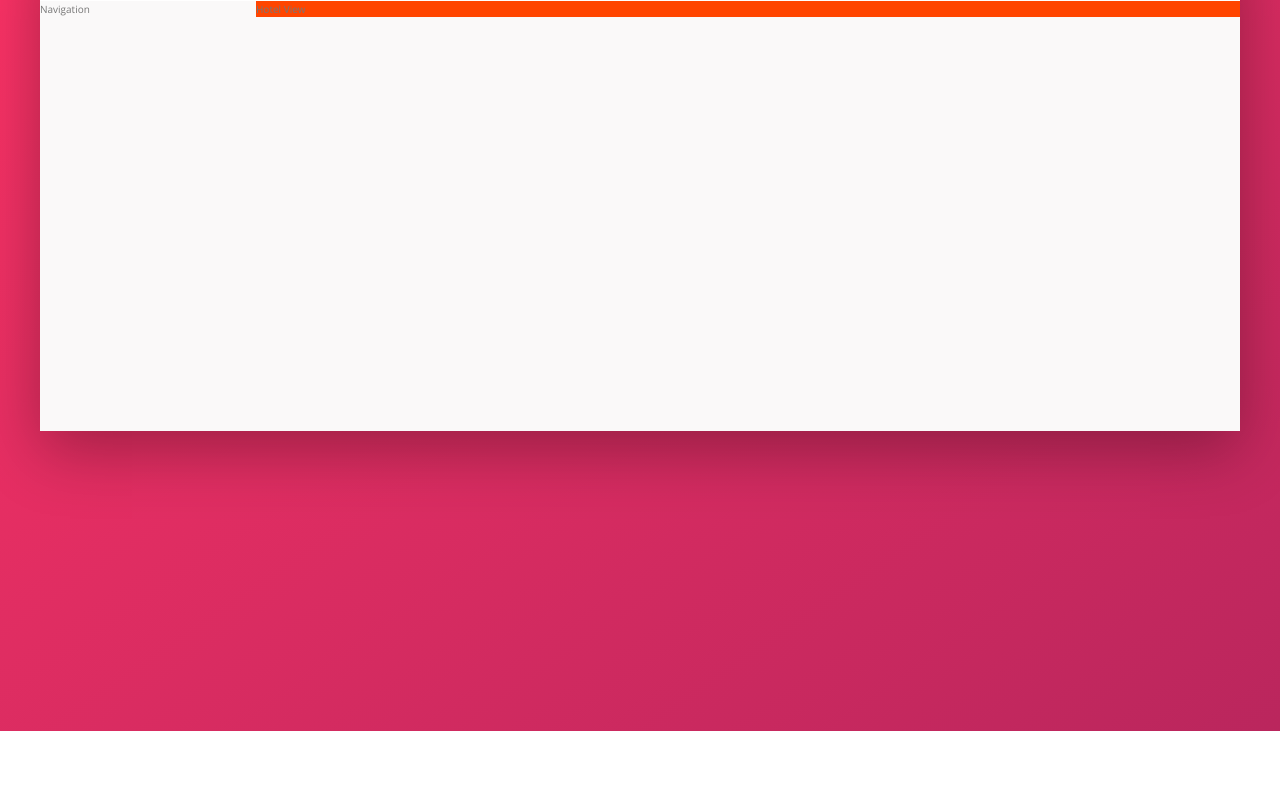
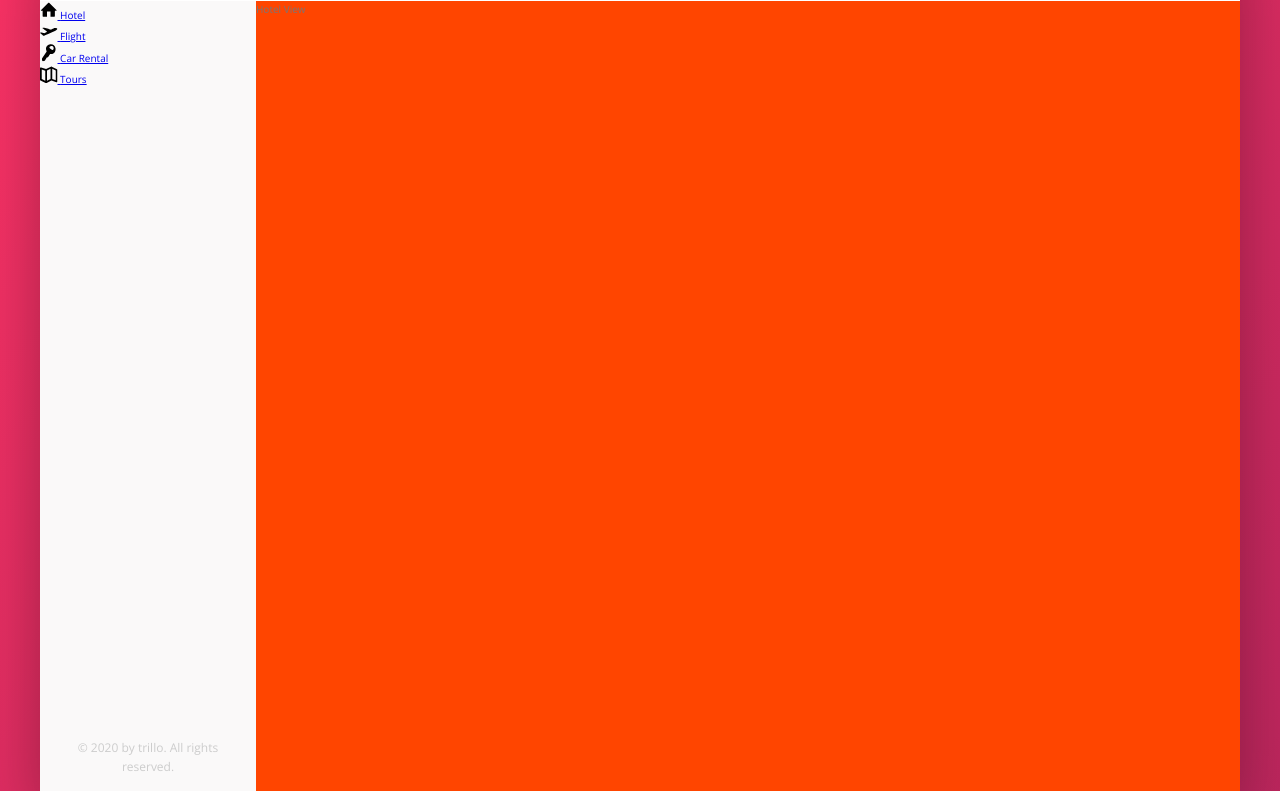
Before and after one commit to nikkisato/Trillo_Project, a website: page index.html in a window 1280 px wide. Shown: the part 149-940 px from the top of the page. Before the commit the page ends 880 px from the top, so only its background shows below. Drawn offline with nearby package versions, Linux system fonts and the light colour scheme.

Commit message:
finished part 1

```diff
--- a/index.html
+++ b/index.html
@@ -56,7 +56,47 @@
         </nav>
       </header>
       <div class="content">
-        <nav class="sidebar">Navigation</nav>
+        <nav class="sidebar">
+          <ul class="side-nav">
+            <li class="side-nav__item">
+              <a href="#" class="side-nav__link">
+                <svg class="side-nav__icon">
+                  <use xlink:href="img/sprite.svg#icon-home"></use>
+                </svg>
+                <span>Hotel</span>
+              </a>
+            </li>
+
+            <li class="side-nav__item">
+              <a href="#" class="side-nav__link">
+                <svg class="side-nav__icon">
+                  <use xlink:href="img/sprite.svg#icon-aircraft-take-off"></use>
+                </svg>
+                <span>Flight</span>
+              </a>
+            </li>
+
+            <li class="side-nav__item">
+              <a href="#" class="side-nav__link">
+                <svg class="side-nav__icon">
+                  <use xlink:href="img/sprite.svg#icon-key"></use>
+                </svg>
+                <span>Car Rental</span>
+              </a>
+            </li>
+
+            <li class="side-nav__item">
+              <a href="#" class="side-nav__link">
+                <svg class="side-nav__icon">
+                  <use xlink:href="img/sprite.svg#icon-map"></use>
+                </svg>
+                <span>Tours</span>
+              </a>
+            </li>
+          </ul>
+
+          <div class="legal">&copy; 2020 by trillo. All rights reserved.</div>
+        </nav>
         <main class="hotel-view">Hotel View</main>
       </div>
     </div>
--- a/sass/_components.scss
+++ b/sass/_components.scss
@@ -106,3 +106,24 @@
     margin-right: 1rem;
   }
 }
+
+.side-nav {
+  list-style: none;
+  &__item {
+  }
+
+  &__link {
+  }
+
+  &__icon {
+    width: 1.75rem;
+    height: 1.75rem;
+  }
+}
+
+.legal {
+  font-size: 1.2rem;
+  text-align: center;
+  padding: 2.5rem;
+  color: var(--color-grey-light-4);
+}
--- a/sass/_layout.scss
+++ b/sass/_layout.scss
@@ -26,10 +26,14 @@
   background-color: var(--color-grey-light-1);
 
   flex: 0 0 18%;
+  display: flex;
+  flex-direction: column;
+  justify-content: space-between;
 }
 
 .hotel-view {
   background-color: #fff;
   background-color: orangered;
   flex: 1;
+  height: 80rem;
 }
```
Also changed, not shown: css/style.css.
